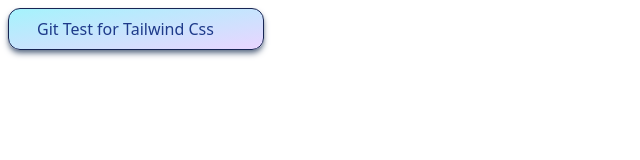
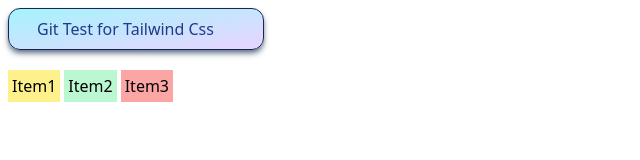
Before and after one commit to ZweMarnn/tailwindcss_test1, a website: page src/index.html in a window 1280 px wide. Shown: the whole page, without its empty margins (0-640 px from the left). Drawn offline with Linux system fonts and the light colour scheme.

Commit message:
add all files

```diff
--- a/src/index.html
+++ b/src/index.html
@@ -8,5 +8,19 @@
 </head>
 <body>
     <h2 class="text-blue-900 rounded-xl shadow-md shadow-slate-500 border border-blue-950 bg-gradient-to-br from-cyan-200 to-purple-200 m-2 p-2 pl-7 w-1/5">Git Test for Tailwind Css</h2>
+    <section>
+        <div class="flex flex-row gap-1 mt-5 ml-2">
+
+            <div class="item1 bg-yellow-200 p-1">
+                Item1
+            </div>
+            <div class="item2 bg-green-200 p-1">
+                Item2
+            </div>
+            <div class="item3 bg-red-300 p-1">
+                Item3
+            </div>
+        </div>
+    </section>
 </body>
 </html>
```
Also changed, not shown: public/style.css.
